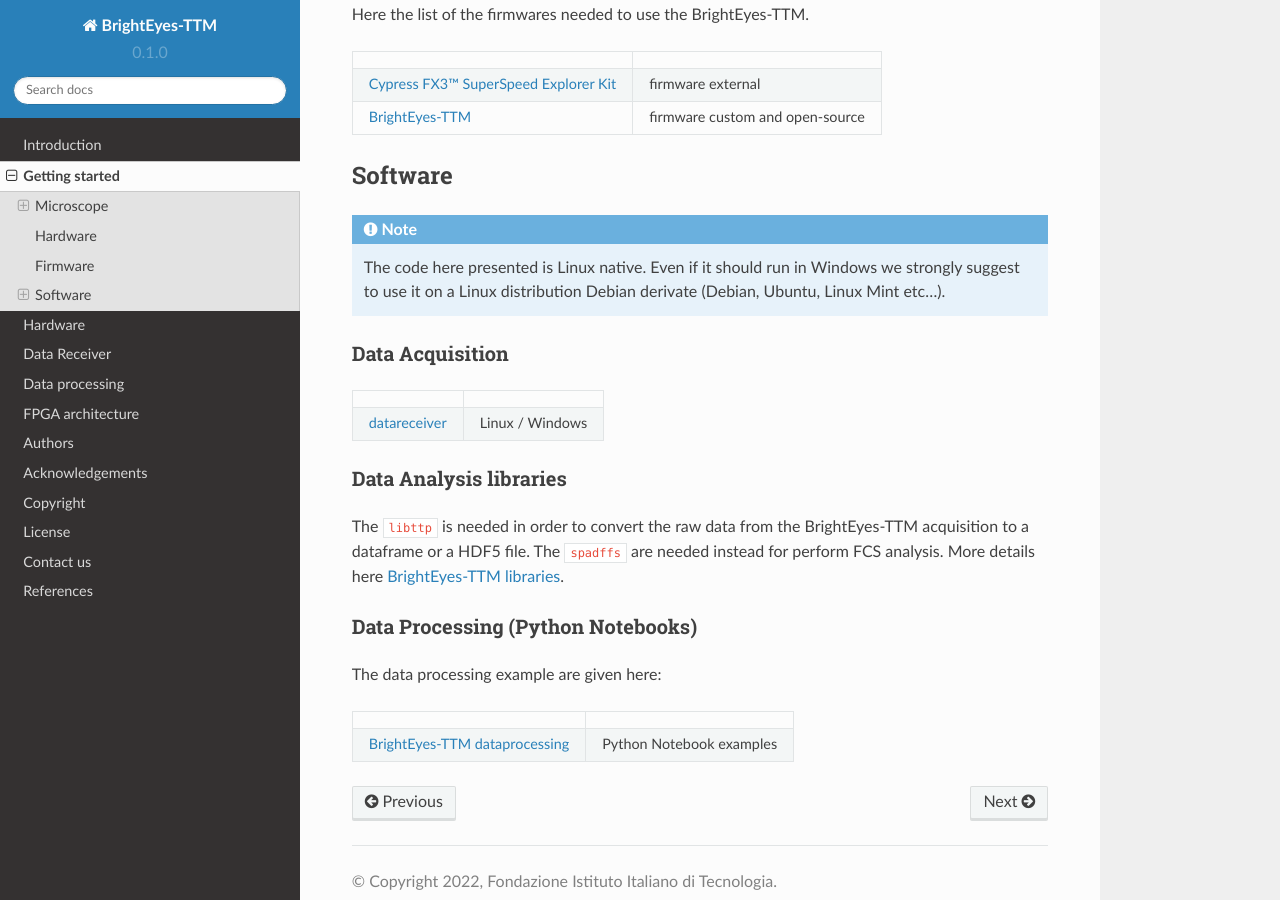
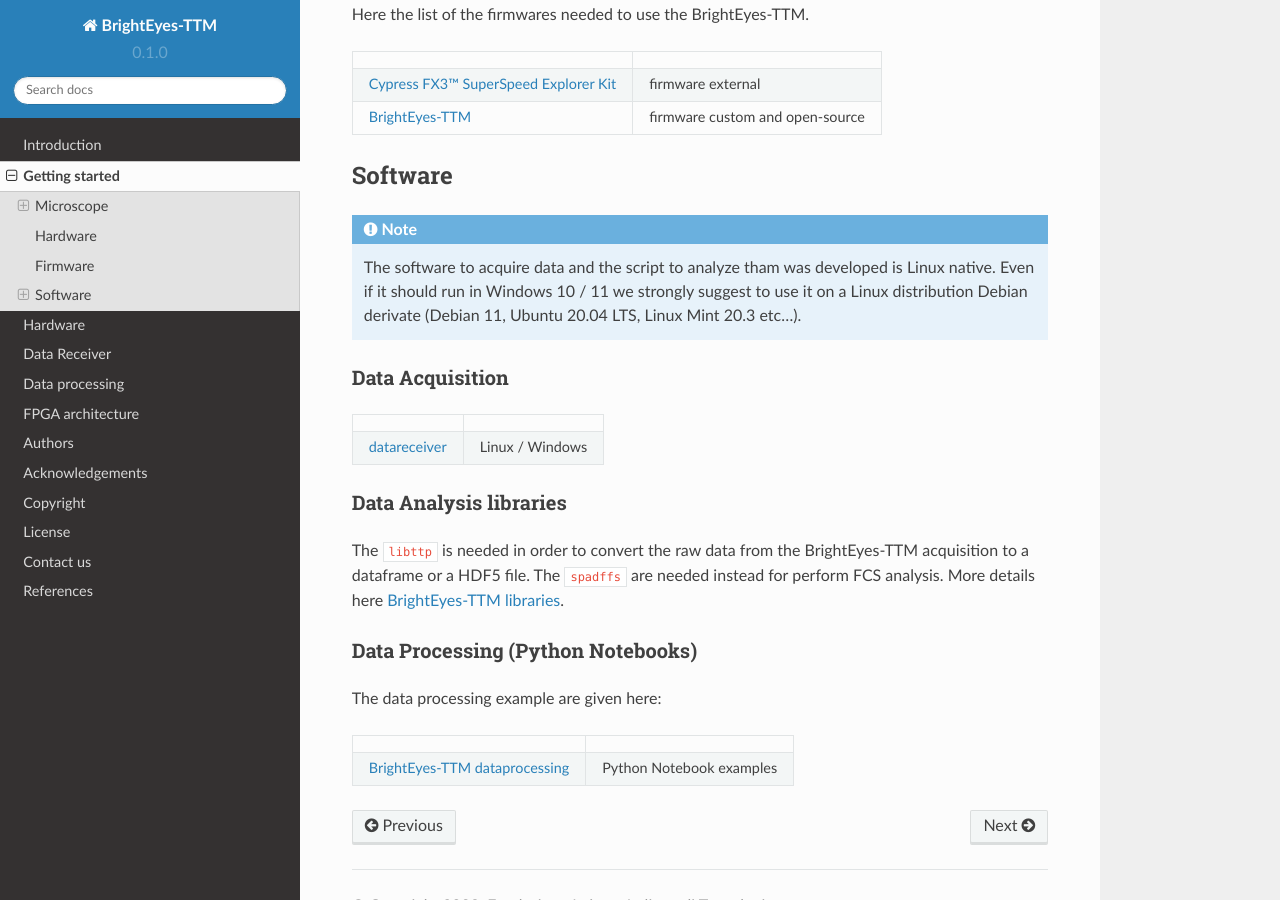
Before and after one commit to mattia-donato/BrightEyes-TTM-docs, a Sphinx documentation site: the page built from docs/source/gettingstarted.md, in a window 1280 px wide and 900 px high, scrolled down 1365 px. Built offline with Sphinx 7.4.7 and the Read the Docs theme 2.0.0, drawn with Linux system fonts in a browser that asks for light colours; pages that are not in the unit, such as notebooks, are missing from menus.

Commit message:
Update gettingstarted.md

````diff
--- a/docs/source/gettingstarted.md
+++ b/docs/source/gettingstarted.md
@@ -40,7 +40,7 @@
 ## Software
 
 ```{note}
-The code here presented is Linux native. Even if it should run in Windows we strongly suggest to use it on a Linux distribution Debian derivate (Debian, Ubuntu, Linux Mint etc...).
+The software to acquire data and the script to analyze tham was developed is Linux native. Even if it should run in Windows 10 / 11 we strongly suggest to use it on a Linux distribution Debian derivate (Debian 11, Ubuntu 20.04 LTS, Linux Mint 20.3 etc...).
 ```
 
 ### Data Acquisition
````
